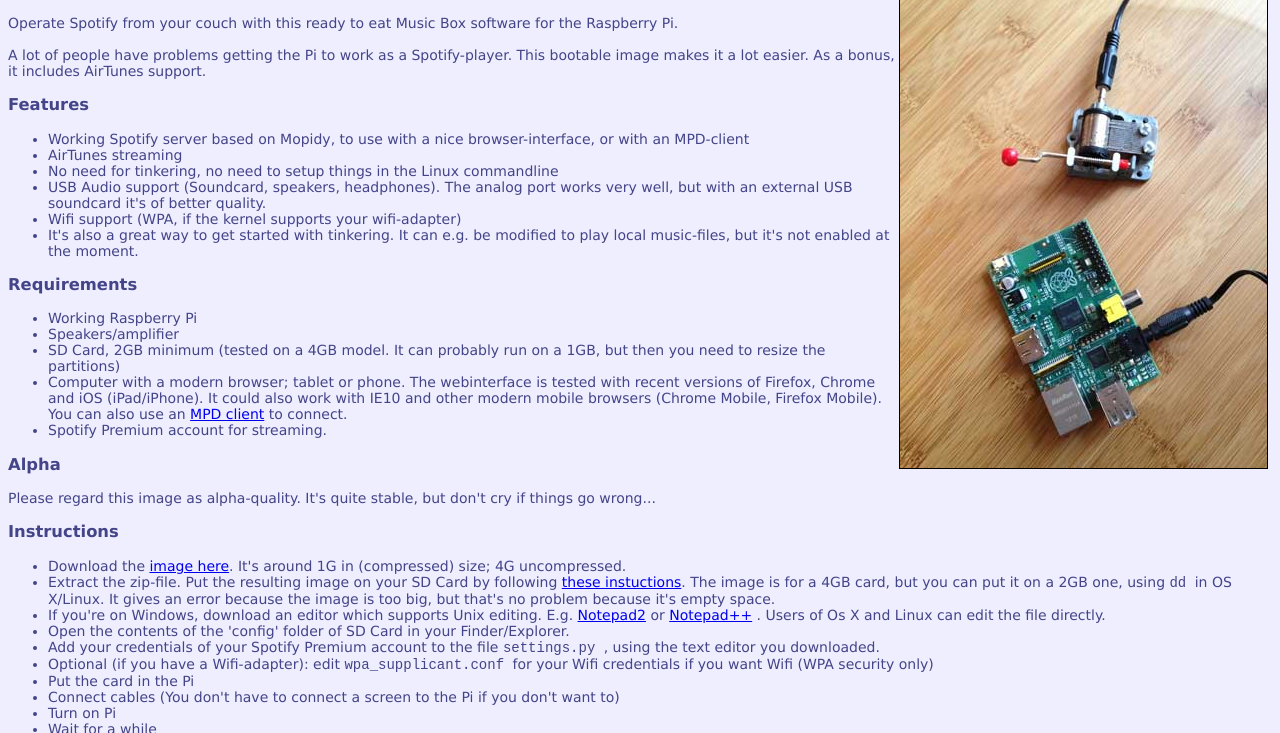
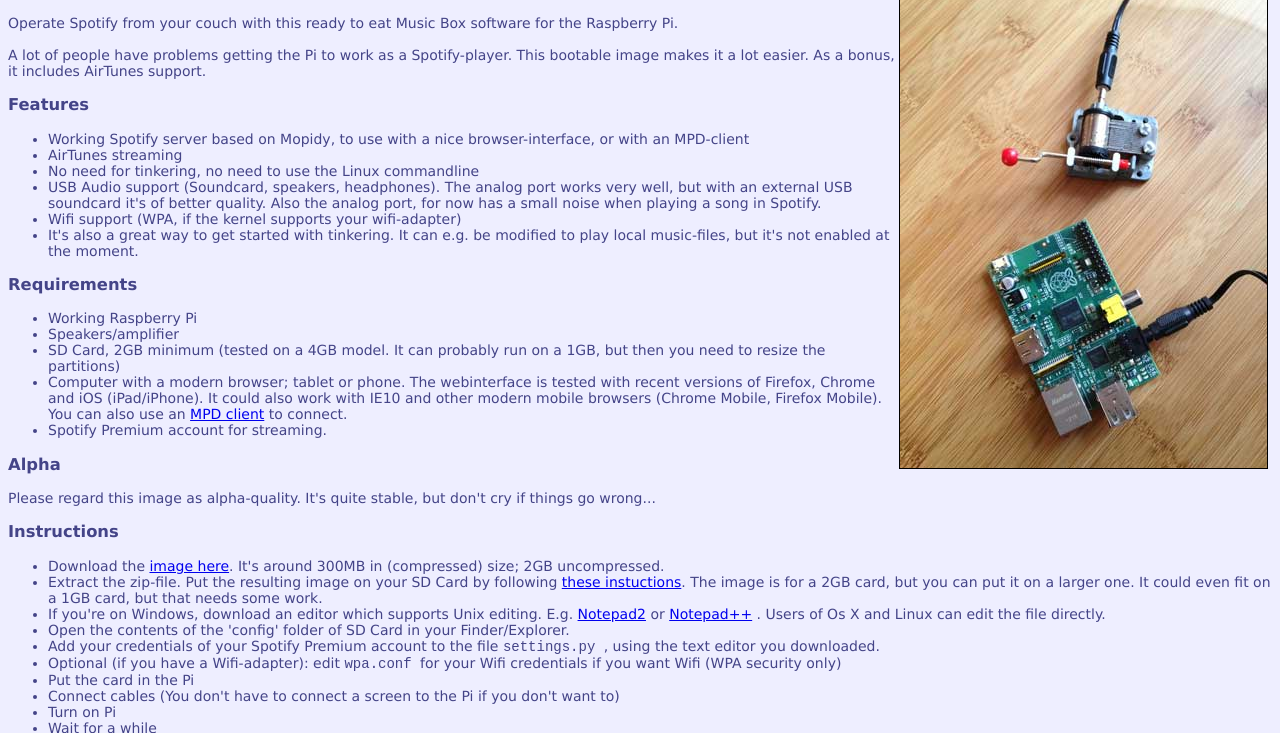
Before and after one commit to pimusicbox/pimusicbox, a plain HTML site: page index.html in a window 1280 px wide. Shown: the part 44-777 px from the top of the page. Drawn offline with Linux system fonts and the light colour scheme.

```diff
--- a/index.html
+++ b/index.html
@@ -23,8 +23,7 @@
 		<h2>Pi MusicBox</h2>
 		<p>
 			Operate Spotify from your couch with this ready to eat Music Box software for the Raspberry Pi.
-			<br/><br/>A lot of people have
-			problems getting the Pi to work as a Spotify-player. This bootable image makes it a lot
+			<br/><br/>A lot of people have problems getting the Pi to work as a Spotify-player. This bootable image makes it a lot
 			easier. As a bonus, it includes AirTunes support.
 		</p>
 
@@ -39,14 +38,14 @@
 				AirTunes streaming
 			</li>
 			<li>
-				No need for tinkering, no need to setup things in the Linux
+				No need for tinkering, no need to use the Linux
 				commandline
 				<br />
 			</li>
 			<li>
 				USB Audio support (Soundcard, speakers, headphones). The analog port
 				works very well, but with an external USB soundcard it's of better
-				quality.
+				quality. Also the analog port, for now has a small noise when playing a song in Spotify.
 				<br />
 			</li>
 			<li>
@@ -86,17 +85,13 @@
 		<h3> Instructions</h3>
 		<ul>
 			<li>
-				Download the <a href="musicbox.zip" title="musicbox.zip">image
-				here</a>. It's around 1G in (compressed) size; 4G uncompressed.
+				Download the <a href="musicbox0.01.3.zip" title="musicbox.zip">image
+				here</a>. It's around 300MB in (compressed) size; 2GB uncompressed.
 			</li>
 			<li>
-				Extract the zip-file. Put the resulting image on your SD Card by following <a href="http://elinux.org/RPi_Easy_SD_Card_Setup">these
-				instuctions</a>. The image is for a 4GB card, but you can put it on a
-				2GB one, using
-				<code>
-					dd
-				</code> in OS X/Linux. It gives an error because
-				the image is too big, but that's no problem because it's empty space.
+				Extract the zip-file. Put the resulting image on your SD Card by following <a href="http://elinux.org/RPi_Easy_SD_Card_Setup#Easy_way">these
+				instuctions</a>. The image is for a 2GB card, but you can put it on a
+				larger one. It could even fit on a 1GB card, but that needs some work.
 			</li>
 			<li>
 				If you're on Windows, download an editor which supports Unix editing.
@@ -119,7 +114,7 @@
 			<li>
 				Optional (if you have a Wifi-adapter): edit
 				<code>
-					wpa_supplicant.conf
+					wpa.conf
 				</code>
 				for your Wifi
 				credentials if you want Wifi (WPA security only)
@@ -249,7 +244,7 @@
 		<p>
 			Have fun!<br/><br/>
 			I could use some help with the image. Feel free to contact me!
-			<br/>
+			<br/><br/>
 			-Wouter van Wijk (wouter-van-wijk -at_-g-mail dot-kom but remove the -)
 			<br />
 		</p>
```
Also changed, not shown: changes.txt, 1 other file.
